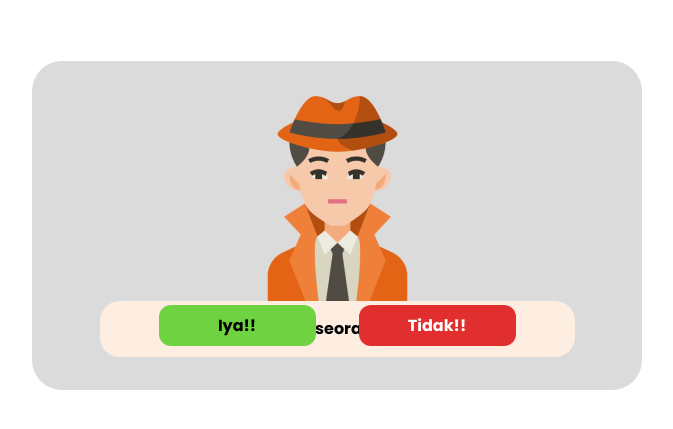
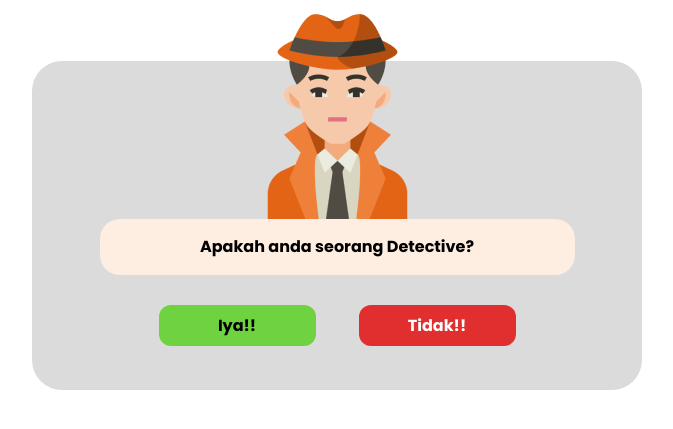
Before and after one commit to careninaz/Tugas-JS-PWEBPR-A-1018, a plain HTML site: page index.html in a window 1280 px wide. Shown: the part 307-736 px from the top of the page, without its empty margins (303-976 px from the left). Drawn offline with nearby package versions, Linux system fonts and the light colour scheme.

Commit message:
index.html

```diff
--- a/index.html
+++ b/index.html
@@ -13,7 +13,7 @@
   <div class="container flex justify-center items-center flex-col mx-auto">
     <div id="judul" class="font-[poppins] font-bold text-[32px] mt-64 mb-16">Yakin kan Profesi Anda!</div>
     <div class="main-container bg-[#DBDBDB] w-[610px] h-[329px] flex justify-center items-center rounded-[30px] flex-col">
-      <img id="image" src="detektif.png" alt="" class="w-[219px]-[165px]">
+      <img id="image" src="detektif.png" alt="" class="w-[219px] -mt-[165px]">
       <p class="flex -mt-3 bg-[#FEEEE2] w-[475px] h-[56px] justify-center items-center font-[poppins] font-bold  rounded-[20px]">Apakah anda seorang Detective?</p>
       <button id="iya" type="button" class="grid absolute font-[poppins] font-bold text-center content-center bg-[#6FD240] w-[157px] h-[41px] rounded-[12px] mt-[200px] -ml-[200px]"  ><p>Iya!!</p></button>
       <button id="tidak" type="button" class="grid absolute font-[poppins] font-bold text-center content-center bg-[#E12E2E] w-[157px] h-[41px] rounded-[12px] mt-[200px] ml-[200px] text-white"><p>Tidak!!</p></button>
```
